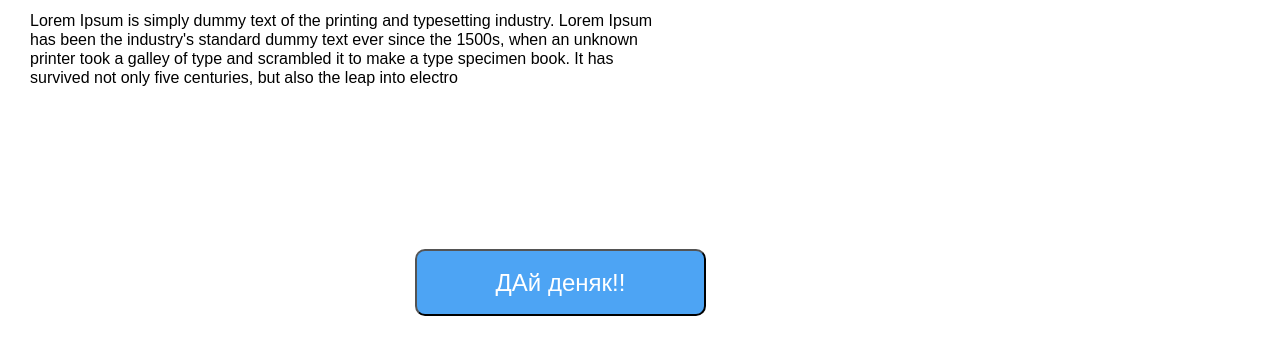
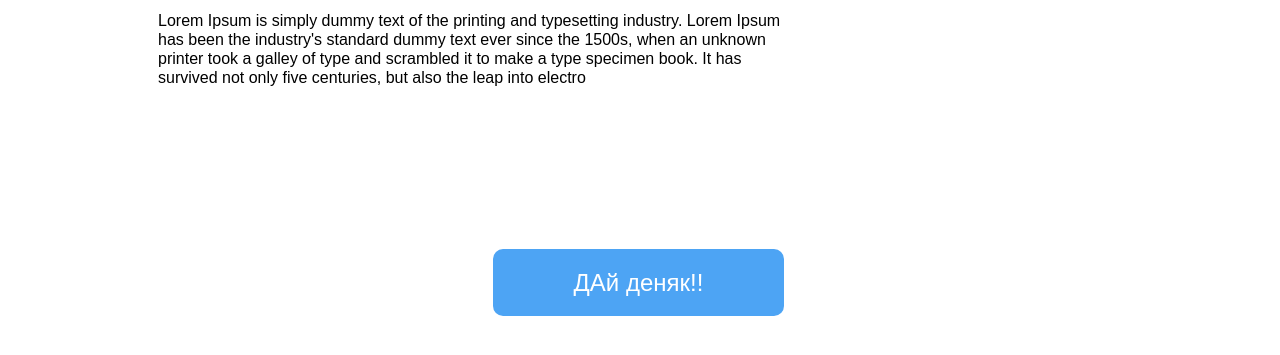
Before and after one commit to Alyona-Shkodenko/todo-app, a plain HTML site: page index.html in a window 1280 px wide. Shown: the part 451-806 px from the top of the page. Drawn offline with Linux system fonts and the light colour scheme.

Commit message:
version 2

```diff
--- a/styles.css
+++ b/styles.css
@@ -1,7 +1,8 @@
 .body {
     font-family: 'Inter', sans-serif;
     font-family: 'Montserrat', sans-serif;
-    margin: auto;
+    margin: 0 auto;
+    width: 1024px;
 
 }
 .header1 {
@@ -12,6 +13,7 @@
     margin-left: 509px;
     margin-right: 65px;
     margin-top: 50px;
+    white-space: nowrap;
 
 }
 .navigation{
@@ -43,8 +45,8 @@
     color: #000000;
 }
 .button {
-    margin-left: 415px;
-    margin-right: 415px;
+    margin-left: 365px;
+    margin-right: 365px;
     margin-bottom: 115px;
     width: 291px;
     height: 67px;
@@ -52,6 +54,7 @@
     top: 698px;
     background: #4DA4F4;
 
+    border:none;
     border-radius: 10px;
     font-style: normal;
     font-weight: 400;
```
